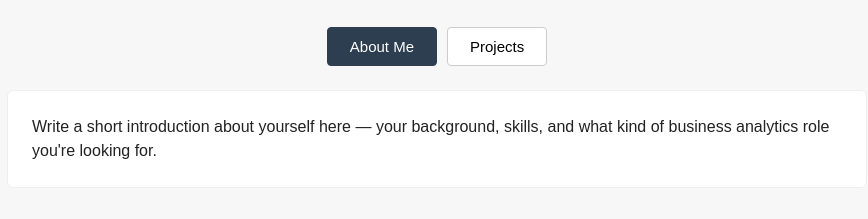
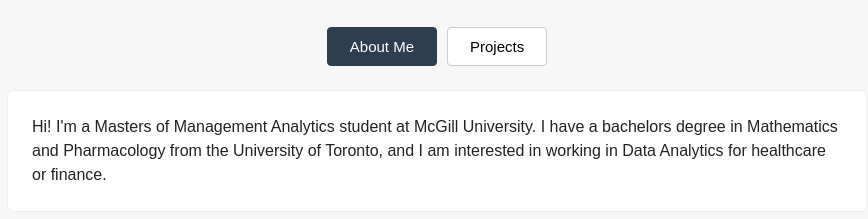
Before and after one commit to fshrlyva/fshrlyva.github.io, a plain HTML site: page index.html in a window 1280 px wide. Shown: the part 271-490 px from the top of the page, without its empty margins (203-1071 px from the left). Drawn offline with Linux system fonts and the light colour scheme.

Commit message:
Update personal introduction in about section

```diff
--- a/index.html
+++ b/index.html
@@ -174,8 +174,9 @@
       <div id="about" class="tab-content active">
         <div class="panel">
           <p>
-            Write a short introduction about yourself here — your background,
-            skills, and what kind of business analytics role you're looking for.
+            Hi! I'm a Masters of Management Analytics student at McGill University. I have a bachelors degree
+            in Mathematics and Pharmacology from the University of Toronto,
+            and I am interested in working in Data Analytics for healthcare or finance.
           </p>
         </div>
       </div>
```
